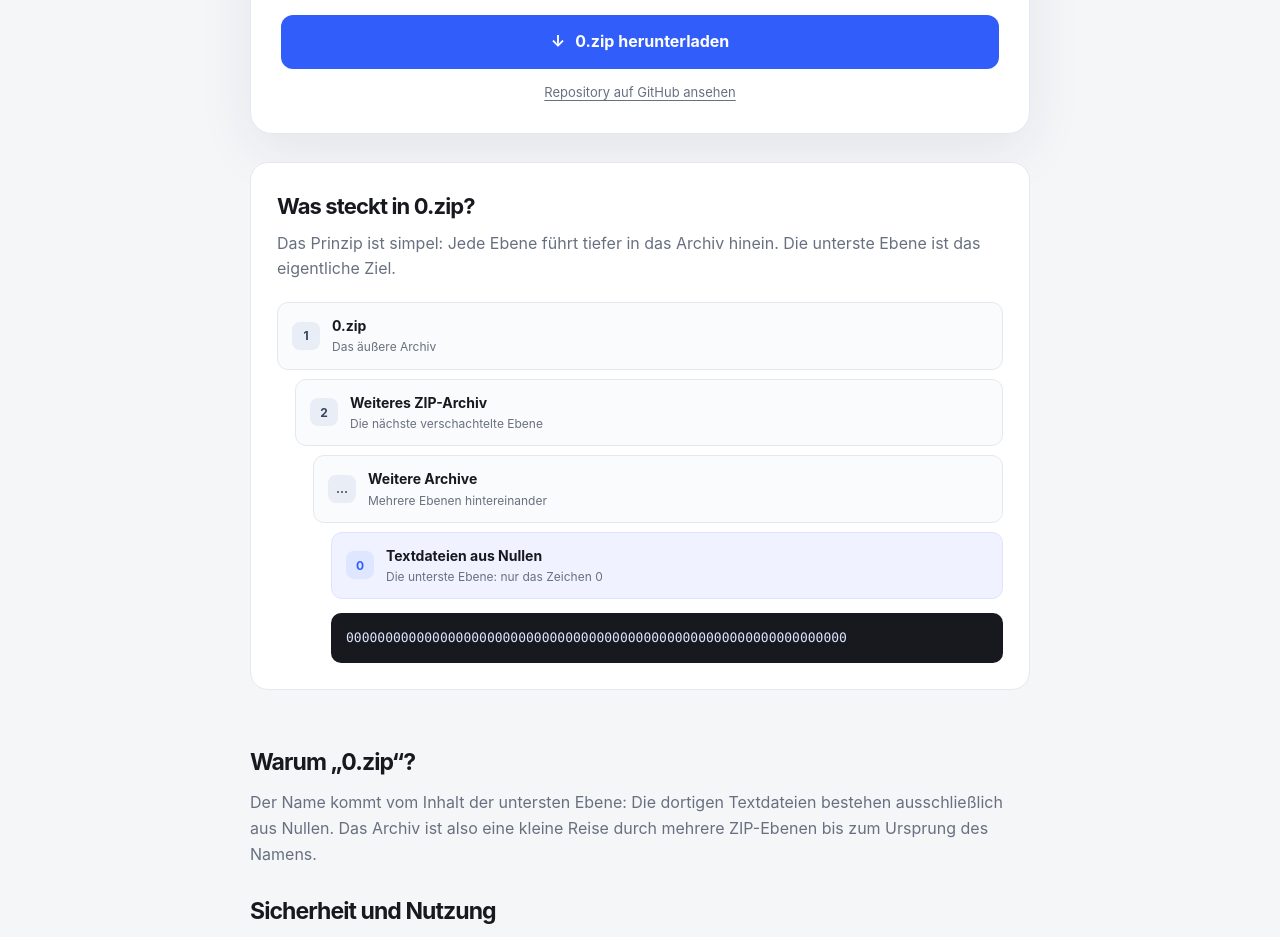
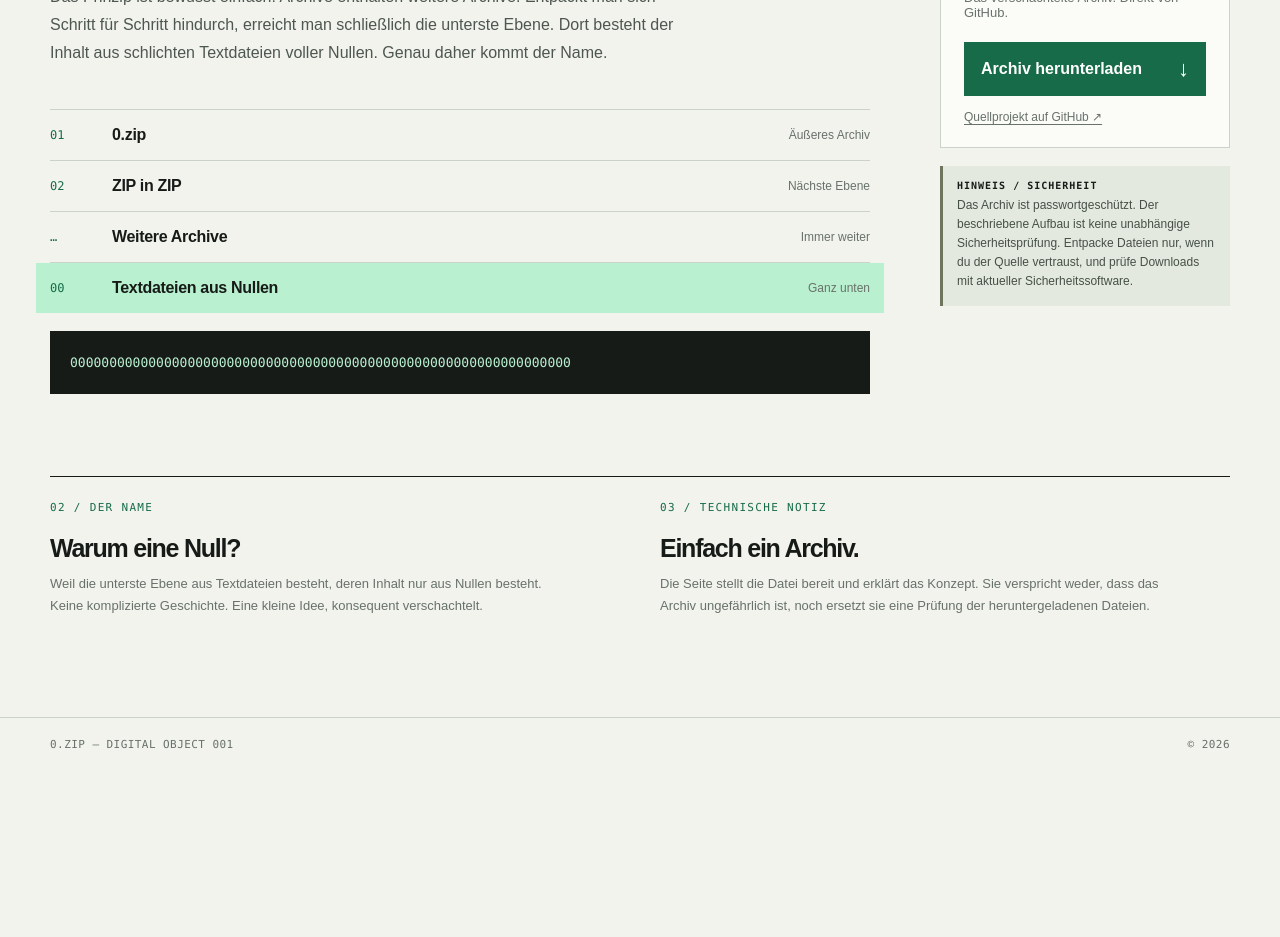
Before and after one commit to LordLOLQDH/0.zip, a plain HTML site: page index.html in a window 1280 px wide. Shown: the part 661-1598 px from the top of the page. After the commit the page ends 1438 px from the top, so only its background shows below. Drawn offline with Linux system fonts and the light colour scheme.

Commit message:
Completely redesign 0.zip website

```diff
--- a/index.html
+++ b/index.html
@@ -2,55 +2,61 @@
 <html lang="de">
 <head>
 <meta charset="utf-8">
-  <meta name="viewport" content="width=device-width, initial-scale=1">
-  <meta name="theme-color" content="#f5f6f8">
-  <meta name="description" content="0.zip ist ein verschachteltes ZIP-Experiment. Auf der untersten Ebene liegen Textdateien, die ausschließlich aus Nullen bestehen.">
-  <title>0.zip — Das Archiv aus Nullen</title>
+<meta name="viewport" content="width=device-width,initial-scale=1">
+<meta name="theme-color" content="#f2f3ed">
+<meta name="description" content="0.zip: Ein verschachteltes ZIP-Archiv, dessen unterste Ebene aus Textdateien voller Nullen besteht.">
+<title>0.zip — Nothing but zeroes</title>
 <style>
-    :root{color-scheme:light;--bg:#f5f6f8;--surface:#fff;--ink:#17191f;--muted:#687080;--line:#e5e8ee;--blue:#315efb;--blue-dark:#244bd4;--warning-bg:#fff8e8;--warning-line:#f1d69a;--warning-ink:#76500b;--shadow:0 18px 55px rgba(25,35,60,.08)}
-    *{box-sizing:border-box}html{scroll-behavior:smooth}body{margin:0;background:var(--bg);color:var(--ink);font:16px/1.6 Inter,ui-sans-serif,system-ui,-apple-system,BlinkMacSystemFont,"Segoe UI",sans-serif}a{color:inherit}.wrap{width:min(1080px,calc(100% - 40px));margin:0 auto}
-    header{height:78px;display:flex;align-items:center;border-bottom:1px solid var(--line)}.nav{display:flex;align-items:center;justify-content:space-between;width:100%}.brand{display:flex;align-items:center;gap:12px;text-decoration:none;font-weight:750;letter-spacing:-.04em}.brand-mark{width:36px;height:36px;border-radius:11px;background:var(--ink);color:white;display:grid;place-items:center;font-size:15px}.nav-note{color:var(--muted);font-size:13px}
-    main{padding:76px 0 88px}.hero{max-width:760px;margin:0 auto 42px;text-align:center}.eyebrow{display:inline-flex;align-items:center;gap:8px;padding:6px 11px;border:1px solid var(--line);border-radius:999px;background:var(--surface);color:var(--muted);font-size:12px;font-weight:650;letter-spacing:.08em;text-transform:uppercase}.dot{width:7px;height:7px;border-radius:50%;background:#315efb}
-    h1{margin:22px 0 12px;font-size:clamp(52px,9vw,88px);line-height:.98;letter-spacing:-.085em;font-weight:800}.hero p{margin:0 auto;max-width:600px;color:var(--muted);font-size:18px}
-    .panel{max-width:780px;margin:0 auto;padding:30px;background:var(--surface);border:1px solid var(--line);border-radius:22px;box-shadow:var(--shadow)}.warning{display:flex;gap:14px;padding:17px 18px;border:1px solid var(--warning-line);border-radius:14px;background:var(--warning-bg);color:var(--warning-ink)}.warning-icon{flex:0 0 28px;width:28px;height:28px;border:1.5px solid currentColor;border-radius:50%;display:grid;place-items:center;font-weight:800}.warning strong{display:block;margin-bottom:2px}.warning p{margin:0;font-size:14px}
-    .file{display:flex;align-items:center;gap:16px;padding:25px 2px 22px}.file-icon{width:54px;height:60px;flex:0 0 54px;display:grid;place-items:center;background:#eef1ff;color:var(--blue);border-radius:12px;font-size:14px;font-weight:800}.file-name{font-size:19px;font-weight:750;letter-spacing:-.03em}.file-meta{color:var(--muted);font-size:13px;margin-top:2px}.download{display:flex;justify-content:center;align-items:center;gap:10px;width:100%;min-height:54px;border-radius:12px;background:var(--blue);color:white;text-decoration:none;font-weight:700;transition:background .18s,transform .18s}.download:hover{background:var(--blue-dark);transform:translateY(-1px)}.download:focus-visible,a:focus-visible{outline:3px solid #9aafff;outline-offset:3px}.source-link{display:block;text-align:center;margin-top:13px;color:var(--muted);font-size:13px;text-decoration-thickness:1px;text-underline-offset:3px}
-    .about{max-width:780px;margin:54px auto 0}.about h2{margin:0 0 10px;font-size:23px;letter-spacing:-.04em}.about p{margin:0;color:var(--muted)}.layers{max-width:780px;margin:28px auto 0;padding:26px;background:var(--surface);border:1px solid var(--line);border-radius:18px}.layers h2{margin:0 0 7px;font-size:22px;letter-spacing:-.04em}.layers-intro{margin:0 0 20px;color:var(--muted)}.stack{display:grid;gap:9px}.layer{display:flex;align-items:center;gap:12px;padding:12px 14px;border:1px solid var(--line);border-radius:11px;background:#fafbfc}.layer:nth-child(2){margin-left:18px}.layer:nth-child(3){margin-left:36px}.layer:last-child{margin-left:54px;background:#f0f3ff;border-color:#dce3ff}.layer-number{display:grid;place-items:center;width:28px;height:28px;flex:0 0 28px;border-radius:8px;background:#e9edf5;color:#38445b;font-size:12px;font-weight:750}.layer:last-child .layer-number{background:#dfe6ff;color:var(--blue)}.layer strong{display:block;font-size:14px}.layer small{display:block;color:var(--muted);font-size:12px}.zero-sample{margin:14px 0 0 54px;padding:13px 15px;border-radius:10px;background:#17191f;color:#dce5ff;font:13px/1.8 ui-monospace,SFMono-Regular,Menlo,monospace;overflow-wrap:anywhere}
-    footer{border-top:1px solid var(--line);padding:25px 0;color:var(--muted);font-size:13px}.footer-inner{display:flex;justify-content:space-between;gap:16px;flex-wrap:wrap}
-    @media(max-width:600px){header{height:66px}.nav-note{font-size:11px}main{padding:55px 0 65px}.hero{margin-bottom:30px}.hero p{font-size:16px}.panel{padding:19px;border-radius:17px}.warning{padding:14px}.layers{padding:19px}.layer:nth-child(2){margin-left:10px}.layer:nth-child(3){margin-left:20px}.layer:last-child{margin-left:30px}.zero-sample{margin-left:30px}.about{margin-top:42px}}
+:root{color-scheme:light;--paper:#f2f3ed;--white:#fbfcf8;--ink:#171b18;--muted:#68716b;--line:#cbd2ca;--green:#176b48;--mint:#b9f1d0;--soft:#e4e9df}
+*{box-sizing:border-box}html{scroll-behavior:smooth}body{margin:0;background:var(--paper);color:var(--ink);font-family:Arial,Helvetica,sans-serif}a{color:inherit}.shell{width:min(1180px,calc(100% - 64px));margin:auto}
+.topbar{height:72px;border-bottom:1px solid var(--line);display:flex;align-items:center}.topbar-inner{display:flex;align-items:center;justify-content:space-between}.wordmark{font-weight:900;letter-spacing:-.07em;font-size:20px;text-decoration:none}.wordmark span{color:var(--green)}.top-meta{font:11px/1.4 ui-monospace,SFMono-Regular,Menlo,monospace;letter-spacing:.1em;text-transform:uppercase;color:var(--muted)}
+main{padding:58px 0 100px}.intro{display:grid;grid-template-columns:minmax(0,1.5fr) minmax(220px,.7fr);gap:42px;align-items:end;padding-bottom:48px;border-bottom:1px solid var(--ink)}.kicker{font:12px ui-monospace,SFMono-Regular,Menlo,monospace;letter-spacing:.13em;text-transform:uppercase;color:var(--green)}h1{font-size:clamp(100px,21vw,250px);line-height:.72;letter-spacing:-.12em;margin:32px 0 20px;font-weight:900}h1 span{color:var(--green)}.subtitle{font-size:clamp(19px,2.5vw,27px);line-height:1.18;max-width:650px;letter-spacing:-.04em;margin:0}.intro-aside{border-left:1px solid var(--line);padding:5px 0 4px 22px;color:var(--muted);font-size:14px;line-height:1.6}.intro-aside strong{display:block;color:var(--ink);font:700 11px ui-monospace,SFMono-Regular,Menlo,monospace;letter-spacing:.1em;text-transform:uppercase;margin-bottom:10px}
+.content-grid{display:grid;grid-template-columns:minmax(0,1fr) 290px;gap:70px;padding-top:54px}.section-label{font:11px ui-monospace,SFMono-Regular,Menlo,monospace;letter-spacing:.12em;text-transform:uppercase;color:var(--green);margin-bottom:20px}.explain h2{font-size:clamp(30px,4vw,48px);letter-spacing:-.07em;line-height:1;margin:0 0 20px;max-width:650px}.explain>p{max-width:650px;color:#4d5750;font-size:16px;line-height:1.75;margin:0}
+.layers{margin-top:42px;border-top:1px solid var(--line)}.layer{display:grid;grid-template-columns:48px 1fr auto;gap:14px;align-items:center;padding:16px 0;border-bottom:1px solid var(--line)}.layer-num{font:12px ui-monospace,SFMono-Regular,Menlo,monospace;color:var(--green)}.layer-name{font-weight:750;letter-spacing:-.02em}.layer-desc{font-size:12px;color:var(--muted);text-align:right}.layer.final{background:var(--mint);margin:0 -14px;padding:16px 14px;border:0}.zero-line{margin-top:18px;padding:20px;background:var(--ink);color:var(--mint);font:13px/1.8 ui-monospace,SFMono-Regular,Menlo,monospace;overflow-wrap:anywhere}
+.download-side{align-self:start;position:sticky;top:24px}.download-panel{background:var(--white);border:1px solid var(--line);padding:23px}.file-top{display:flex;justify-content:space-between;align-items:center;border-bottom:1px solid var(--line);padding-bottom:18px;margin-bottom:18px}.file-type{font:11px ui-monospace,SFMono-Regular,Menlo,monospace;letter-spacing:.12em;color:var(--green)}.file-size{font:11px ui-monospace,SFMono-Regular,Menlo,monospace;color:var(--muted)}.file-title{font-size:25px;font-weight:900;letter-spacing:-.06em}.file-note{font-size:13px;color:var(--muted);margin:5px 0 22px}.download{display:flex;align-items:center;justify-content:space-between;gap:12px;padding:16px 17px;background:var(--green);color:#fff;text-decoration:none;font-weight:750;transition:background .15s}.download:hover{background:#0e5135}.download .arrow{font-size:22px;line-height:1}.repo{display:block;margin-top:14px;font-size:12px;color:var(--muted);text-underline-offset:3px}.warning{margin-top:18px;padding:14px;border-left:3px solid #6d755f;background:var(--soft);font-size:12px;line-height:1.6;color:#465047}.warning strong{display:block;color:var(--ink);margin-bottom:5px;font:700 10px ui-monospace,SFMono-Regular,Menlo,monospace;letter-spacing:.1em;text-transform:uppercase}
+.bottom{margin-top:82px;padding-top:24px;border-top:1px solid var(--ink);display:grid;grid-template-columns:1fr 1fr;gap:40px}.bottom h2{font-size:25px;letter-spacing:-.05em;margin:0 0 10px}.bottom p{font-size:13px;line-height:1.7;color:var(--muted);max-width:520px;margin:0}
+footer{border-top:1px solid var(--line);padding:20px 0 26px;font:11px ui-monospace,SFMono-Regular,Menlo,monospace;color:var(--muted);letter-spacing:.04em}.footer-inner{display:flex;justify-content:space-between;gap:15px;flex-wrap:wrap}
+a:focus-visible{outline:3px solid var(--green);outline-offset:4px}
+@media(max-width:800px){.shell{width:min(100% - 36px,620px)}.intro{grid-template-columns:1fr;gap:24px}.intro-aside{border-left:0;border-top:1px solid var(--line);padding:16px 0 0;max-width:480px}.content-grid{grid-template-columns:1fr;gap:38px}.download-side{position:static;grid-row:1}.explain{grid-row:2}.bottom{grid-template-columns:1fr;gap:28px}}
+@media(max-width:480px){.shell{width:calc(100% - 32px)}.topbar{height:62px}.top-meta{font-size:9px}.topbar .shell{width:calc(100% - 32px)}main{padding-top:44px}.intro{padding-bottom:32px}h1{font-size:clamp(100px,35vw,165px);margin:28px 0 18px}.subtitle{font-size:20px}.content-grid{padding-top:30px}.layer{grid-template-columns:28px 1fr;gap:8px}.layer-desc{grid-column:2;text-align:left}.layer.final{margin:0 -9px;padding:14px 9px}.zero-line{font-size:11px;padding:14px}.bottom{margin-top:54px}}
 </style>
 </head>
 <body>
-  <header><div class="wrap nav"><a class="brand" href="#" aria-label="0.zip Startseite"><span class="brand-mark">0.</span><span>0.zip</span></a><span class="nav-note">Ein verschachteltes Datei-Experiment</span></div></header>
-  <main class="wrap">
-    <section class="hero">
-      <span class="eyebrow"><span class="dot"></span> ZIP-Experiment</span>
-      <h1>0.zip</h1>
-      <p>Ein Archiv. Darin weitere Archive. Und ganz unten? Textdateien, die nur aus Nullen bestehen.</p>
+<header class="topbar"><div class="shell topbar-inner"><a class="wordmark" href="#">0<span>.</span>zip</a><div class="top-meta">DIGITAL OBJECT / 001</div></div></header>
+<main class="shell">
+<section class="intro">
+  <div><div class="kicker">Ein kleines Archiv-Experiment</div><h1>0<span>.</span></h1><p class="subtitle">Ein Archiv im Archiv im Archiv. Bis am Ende nur noch Nullen übrig sind.</p></div>
+  <aside class="intro-aside"><strong>Worum geht's?</strong>0.zip ist ein verschachteltes ZIP-Archiv. Jede Ebene enthält die nächste. Ganz unten warten Textdateien, die ausschließlich aus dem Zeichen <b>0</b> bestehen.</aside>
 </section>
-    <section class="panel" aria-label="Download">
-      <div class="warning" role="note"><span class="warning-icon" aria-hidden="true">!</span><div><strong>Hinweis vor dem Download</strong><p>Das Archiv ist passwortgeschützt und enthält mehrere verschachtelte Ebenen. Der Inhalt wurde nicht unabhängig auf Sicherheit geprüft. Entpacke Dateien nur, wenn du der Quelle vertraust, und verwende aktuelle Sicherheitssoftware.</p></div></div>
-      <div class="file"><div class="file-icon" aria-hidden="true">ZIP</div><div><div class="file-name">0.zip</div><div class="file-meta">ZIP-Archiv · passwortgeschützt</div></div></div>
-      <a class="download" href="https://github.com/LordLOLQDH/0.zip/raw/refs/heads/main/0.zip" download><span aria-hidden="true">↓</span> 0.zip herunterladen</a>
-      <a class="source-link" href="https://github.com/LordLOLQDH/0.zip">Repository auf GitHub ansehen</a>
+<section class="content-grid">
+  <article class="explain">
+    <div class="section-label">01 / Der Aufbau</div>
+    <h2>Immer eine Ebene tiefer.</h2>
+    <p>Das Prinzip ist bewusst einfach: Archive enthalten weitere Archive. Entpackt man sich Schritt für Schritt hindurch, erreicht man schließlich die unterste Ebene. Dort besteht der Inhalt aus schlichten Textdateien voller Nullen. Genau daher kommt der Name.</p>
+    <div class="layers" aria-label="Schematischer Aufbau des Archivs">
+      <div class="layer"><span class="layer-num">01</span><span class="layer-name">0.zip</span><span class="layer-desc">Äußeres Archiv</span></div>
+      <div class="layer"><span class="layer-num">02</span><span class="layer-name">ZIP in ZIP</span><span class="layer-desc">Nächste Ebene</span></div>
+      <div class="layer"><span class="layer-num">…</span><span class="layer-name">Weitere Archive</span><span class="layer-desc">Immer weiter</span></div>
+      <div class="layer final"><span class="layer-num">00</span><span class="layer-name">Textdateien aus Nullen</span><span class="layer-desc">Ganz unten</span></div>
+    </div>
+    <div class="zero-line">0000000000000000000000000000000000000000000000000000000000000000</div>
+  </article>
+  <aside class="download-side">
+    <div class="download-panel">
+      <div class="file-top"><span class="file-type">DATEI / ZIP</span><span class="file-size">PASSWORTGESCHÜTZT</span></div>
+      <div class="file-title">0.zip</div>
+      <div class="file-note">Das verschachtelte Archiv. Direkt von GitHub.</div>
+      <a class="download" href="https://github.com/LordLOLQDH/0.zip/raw/refs/heads/main/0.zip" download><span>Archiv herunterladen</span><span class="arrow">↓</span></a>
+      <a class="repo" href="https://github.com/LordLOLQDH/0.zip">Quellprojekt auf GitHub ↗</a>
+    </div>
+    <div class="warning"><strong>Hinweis / Sicherheit</strong>Das Archiv ist passwortgeschützt. Der beschriebene Aufbau ist keine unabhängige Sicherheitsprüfung. Entpacke Dateien nur, wenn du der Quelle vertraust, und prüfe Downloads mit aktueller Sicherheitssoftware.</div>
+  </aside>
 </section>
-    <section class="layers" aria-label="Aufbau des Archivs">
-      <h2>Was steckt in 0.zip?</h2>
-      <p class="layers-intro">Das Prinzip ist simpel: Jede Ebene führt tiefer in das Archiv hinein. Die unterste Ebene ist das eigentliche Ziel.</p>
-      <div class="stack">
-        <div class="layer"><span class="layer-number">1</span><div><strong>0.zip</strong><small>Das äußere Archiv</small></div></div>
-        <div class="layer"><span class="layer-number">2</span><div><strong>Weiteres ZIP-Archiv</strong><small>Die nächste verschachtelte Ebene</small></div></div>
-        <div class="layer"><span class="layer-number">…</span><div><strong>Weitere Archive</strong><small>Mehrere Ebenen hintereinander</small></div></div>
-        <div class="layer"><span class="layer-number">0</span><div><strong>Textdateien aus Nullen</strong><small>Die unterste Ebene: nur das Zeichen 0</small></div></div>
-      </div>
-      <div class="zero-sample" aria-label="Beispiel für den Inhalt einer Textdatei">0000000000000000000000000000000000000000000000000000000000000000</div>
-    </section>
-    <section class="about">
-      <h2>Warum „0.zip“?</h2>
-      <p>Der Name kommt vom Inhalt der untersten Ebene: Die dortigen Textdateien bestehen ausschließlich aus Nullen. Das Archiv ist also eine kleine Reise durch mehrere ZIP-Ebenen bis zum Ursprung des Namens.</p>
-      <h2 style="margin-top:26px">Sicherheit und Nutzung</h2>
-      <p>Der Download wird direkt über GitHub bereitgestellt. Die Beschreibung erklärt den Aufbau des Projekts, ist aber keine Sicherheitsprüfung. Prüfe heruntergeladene Dateien und öffne nichts, dessen Herkunft du nicht kennst.</p>
+<section class="bottom">
+  <div><div class="section-label">02 / Der Name</div><h2>Warum eine Null?</h2><p>Weil die unterste Ebene aus Textdateien besteht, deren Inhalt nur aus Nullen besteht. Keine komplizierte Geschichte. Eine kleine Idee, konsequent verschachtelt.</p></div>
+  <div><div class="section-label">03 / Technische Notiz</div><h2>Einfach ein Archiv.</h2><p>Die Seite stellt die Datei bereit und erklärt das Konzept. Sie verspricht weder, dass das Archiv ungefährlich ist, noch ersetzt sie eine Prüfung der heruntergeladenen Dateien.</p></div>
 </section>
 </main>
-  <footer><div class="wrap footer-inner"><span>© 2026 · 0.zip</span><span>Bereitgestellt über GitHub</span></div></footer>
+<footer><div class="shell footer-inner"><span>0.ZIP — DIGITAL OBJECT 001</span><span>© 2026</span></div></footer>
 </body>
 </html>
```
Lines whose indentation alone changed are shown as unchanged.
